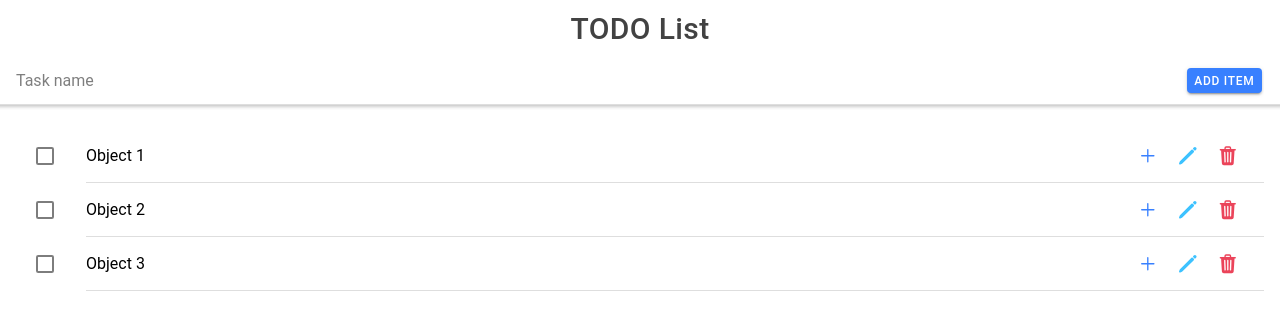
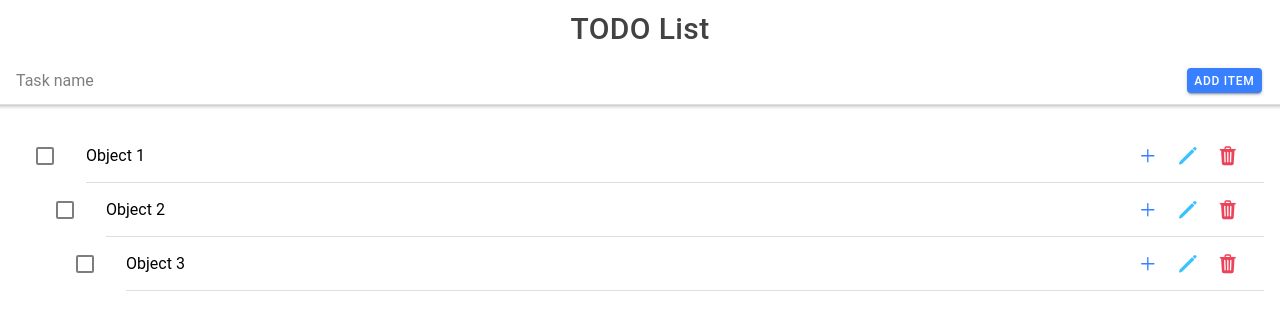
Before and after one commit to Logan-Kroeger/ToDo_List, a React (Create React App) app in the folder myApp/: page /home in a window 1280 px wide. Shown: the top 330 px of the page. Built offline with nearby package versions, Linux system fonts and the light colour scheme.

Commit message:
Level indent functionality added

```diff
--- a/myApp/src/pages/Home.tsx
+++ b/myApp/src/pages/Home.tsx
@@ -122,7 +122,7 @@ const Home: React.FC = () => {
 
       <IonList>
         {myArray.map((item, index) => (
-          <IonItem key={index}>
+          <IonItem key={index} style={{ paddingLeft: `${(item.depth-1)*20}px` }}>
             <IonCheckbox slot="start" onClick={() => completeItem()}/>
             <IonLabel>{item.name}</IonLabel>
             <IonButton color='primary' fill='clear' onClick={() => addItem()}>
```
